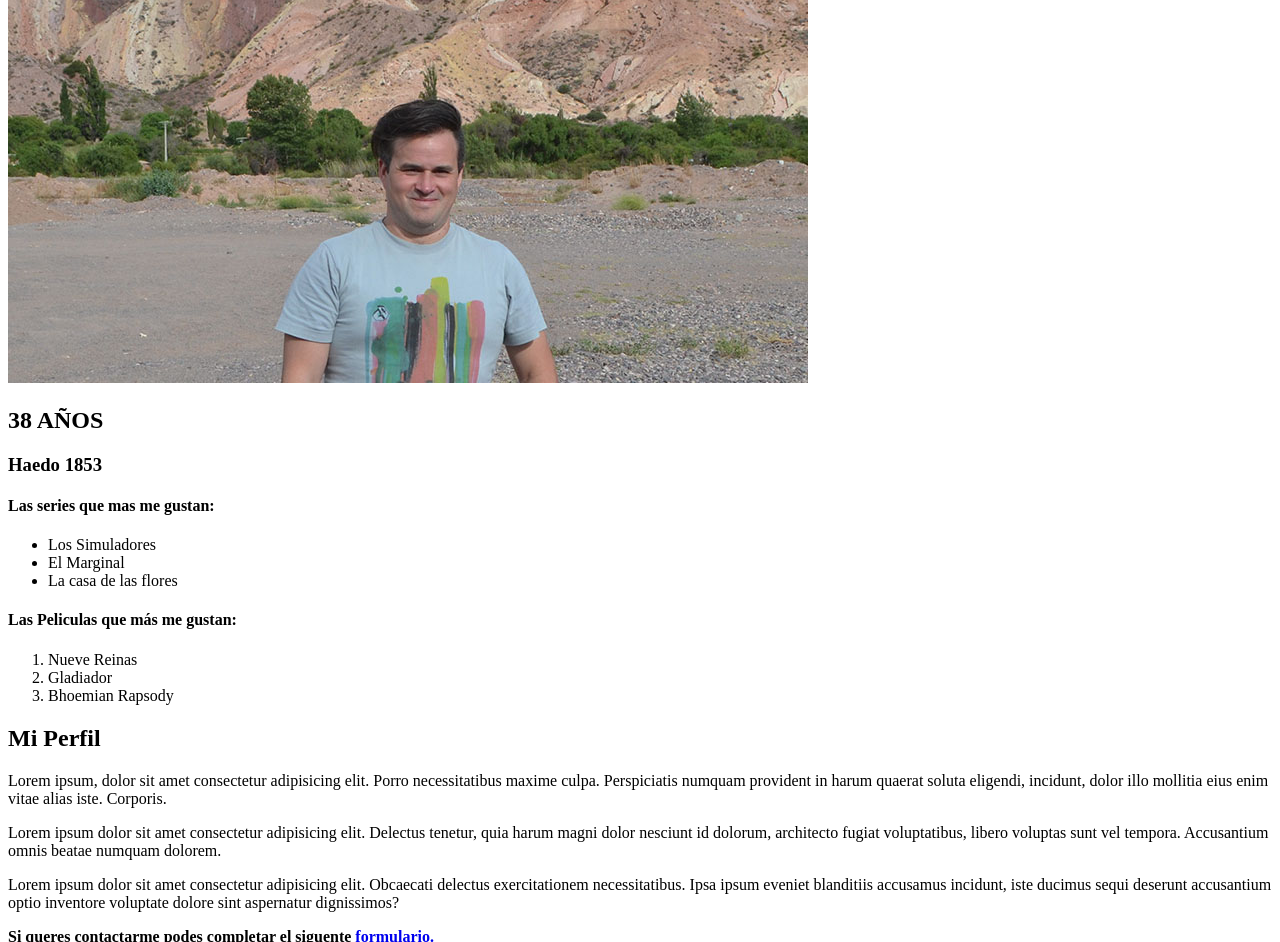
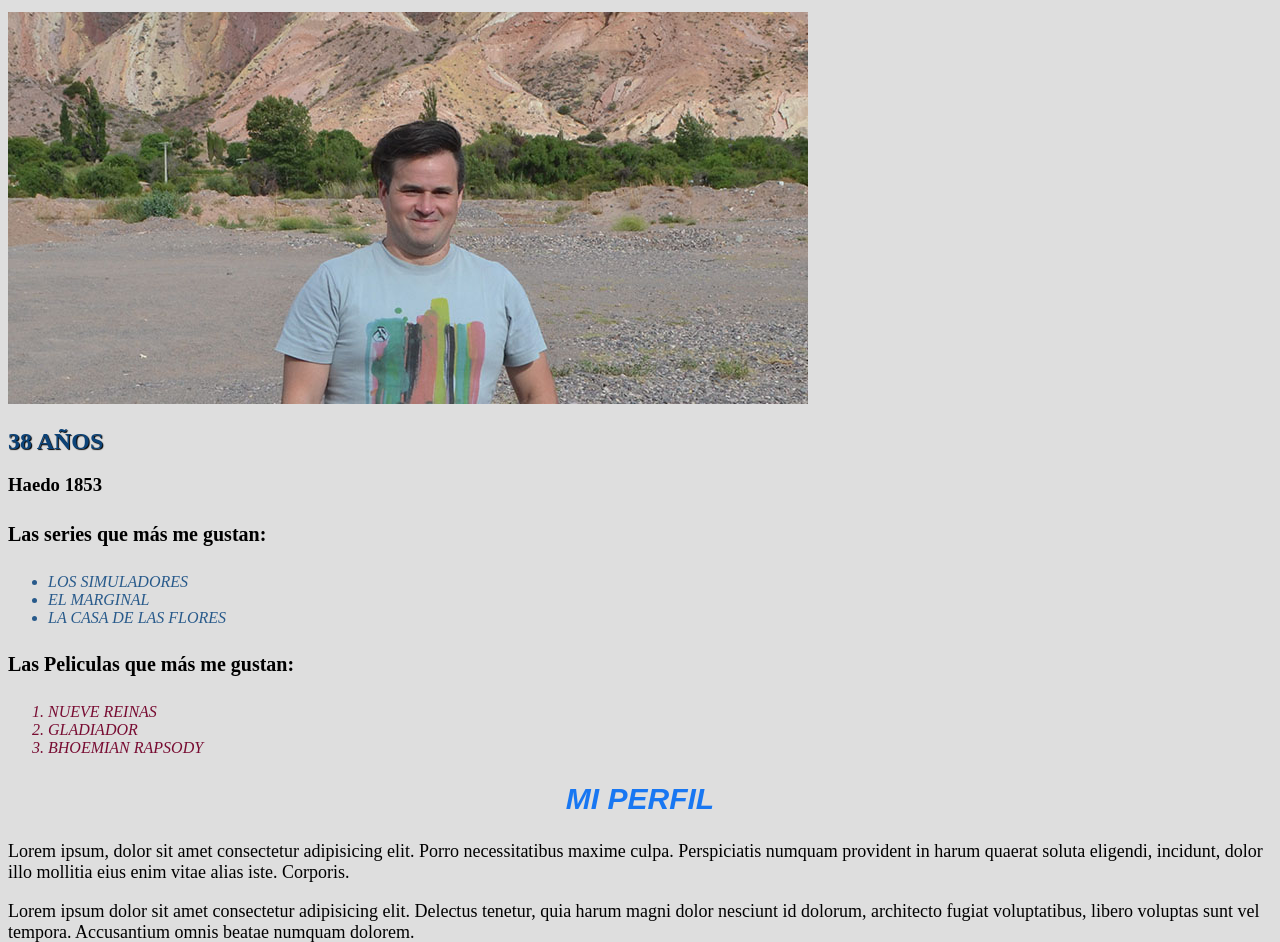
Before and after one commit to jorgeluisrivas/Curso-Martes, a plain HTML site: page index.html in a window 1280 px wide. Shown: the part 89-1031 px from the top of the page. Drawn offline with Linux system fonts and the light colour scheme.

Commit message:
Agrego estilos CSS

```diff
--- /dev/null
+++ b/estilos.css
@@ -0,0 +1,54 @@
+
+body{
+    background-color: rgba(90, 90, 90, .2);
+}
+
+h1{
+    color: #fff;
+    background-color:#000;
+    text-align: center;
+    font-size: 40px;
+
+
+}
+
+.subtitulo1{
+    color: #0C4378;
+    text-shadow: 1px 1px 1px #000;
+}
+
+.subtitulo2{
+    color: #1877f2;
+    text-align: center;
+    font-size: 30px;
+    font-family: Arial, Helvetica, sans-serif;
+    text-transform: uppercase;
+    font-style: italic;
+}
+
+.series{
+    color: #285A8B;
+    font-style: italic;
+    text-transform: uppercase;
+}
+
+.peliculas{
+    color: #780C32;
+    font-style: italic;
+    text-transform: uppercase;
+}
+
+h4{
+    font-size: 20px;
+}
+
+footer{
+    background-color: #fff;
+    text-align:center;
+    font-style: italic;
+    font-size: 18px;
+}
+
+p{
+    font-size: 18px;
+}
--- a/index.html
+++ b/index.html
@@ -6,29 +6,31 @@
     <meta http-equiv="X-UA-Compatible" content="IE=edge">
     <meta name="viewport" content="width=device-width, initial-scale=1.0">
     <title>CV</title>
+    <link rel="stylesheet" href="estilos.css">
 </head>
 
 <body>
     <h1>JORGE LUIS RIVAS</h1>
     <IMG src="DSC_3398.jpg"></IMG>
-    <h2>38 AÑOS</h2>
+    <h2 class="subtitulo1">38 AÑOS</h2>
     <h3>Haedo 1853</h3>
-    <h4>Las series que mas me gustan:</h4>
-    <ul>
+    <h4>Las series que más me gustan:</h4>
+    <ul class="series">
         <li>Los Simuladores</li>
         <li>El Marginal</li>
         <li>La casa de las flores</li>
     </ul>
     <h4>Las Peliculas que más me gustan:</h4>
-    <ol>
+    <ol class="peliculas">
         <li>Nueve Reinas</li>
         <li>Gladiador</li>
         <li>Bhoemian Rapsody</li>
     </ol>
-<h2>Mi Perfil</h2>
+<h2 class="subtitulo2">Mi Perfil</h2>
 <p>Lorem ipsum, dolor sit amet consectetur adipisicing elit. Porro necessitatibus maxime culpa. Perspiciatis numquam provident in harum quaerat soluta eligendi, incidunt, dolor illo mollitia eius enim vitae alias iste. Corporis.</p>
 <p>Lorem ipsum dolor sit amet consectetur adipisicing elit. Delectus tenetur, quia harum magni dolor nesciunt id dolorum, architecto fugiat voluptatibus, libero voluptas sunt vel tempora. Accusantium omnis beatae numquam dolorem.</p>
 <p>Lorem ipsum dolor sit amet consectetur adipisicing elit. Obcaecati delectus exercitationem necessitatibus. Ipsa ipsum eveniet blanditiis accusamus incidunt, iste ducimus sequi deserunt accusantium optio inventore voluptate dolore sint aspernatur dignissimos?</p>
+<br>
 
 
 <footer><b>Si queres contactarme podes completar el siguente
```
